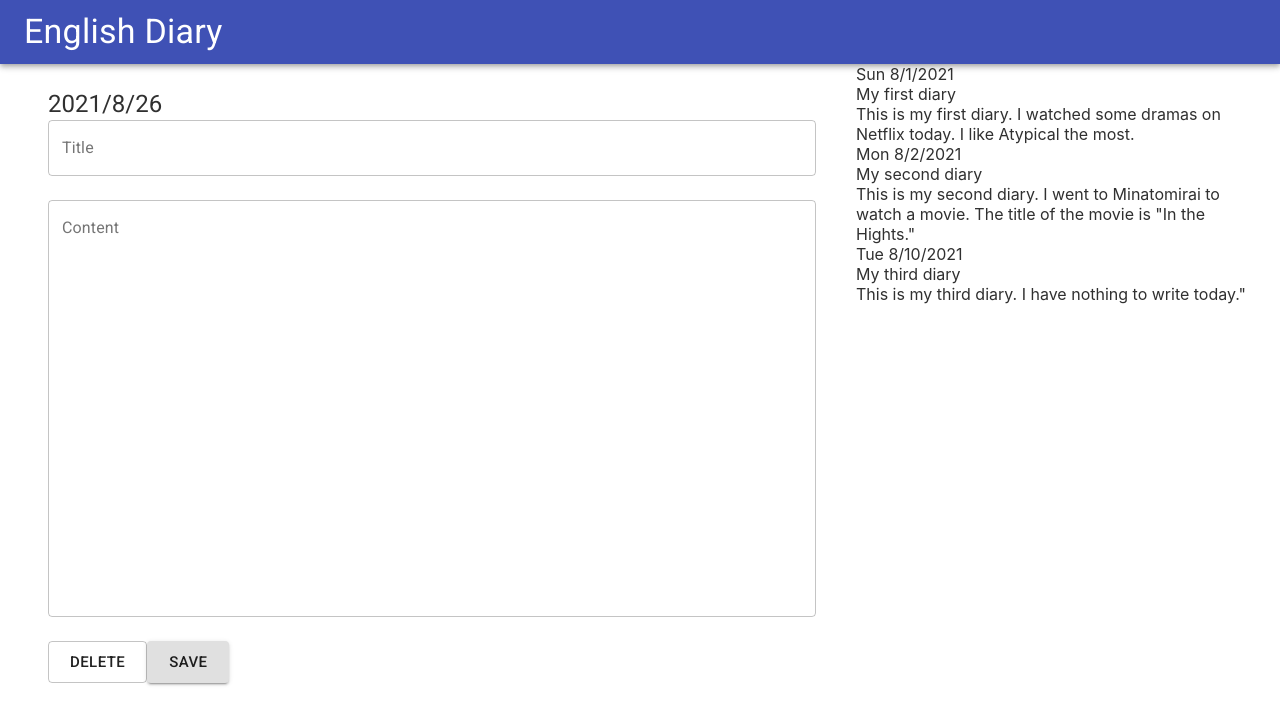
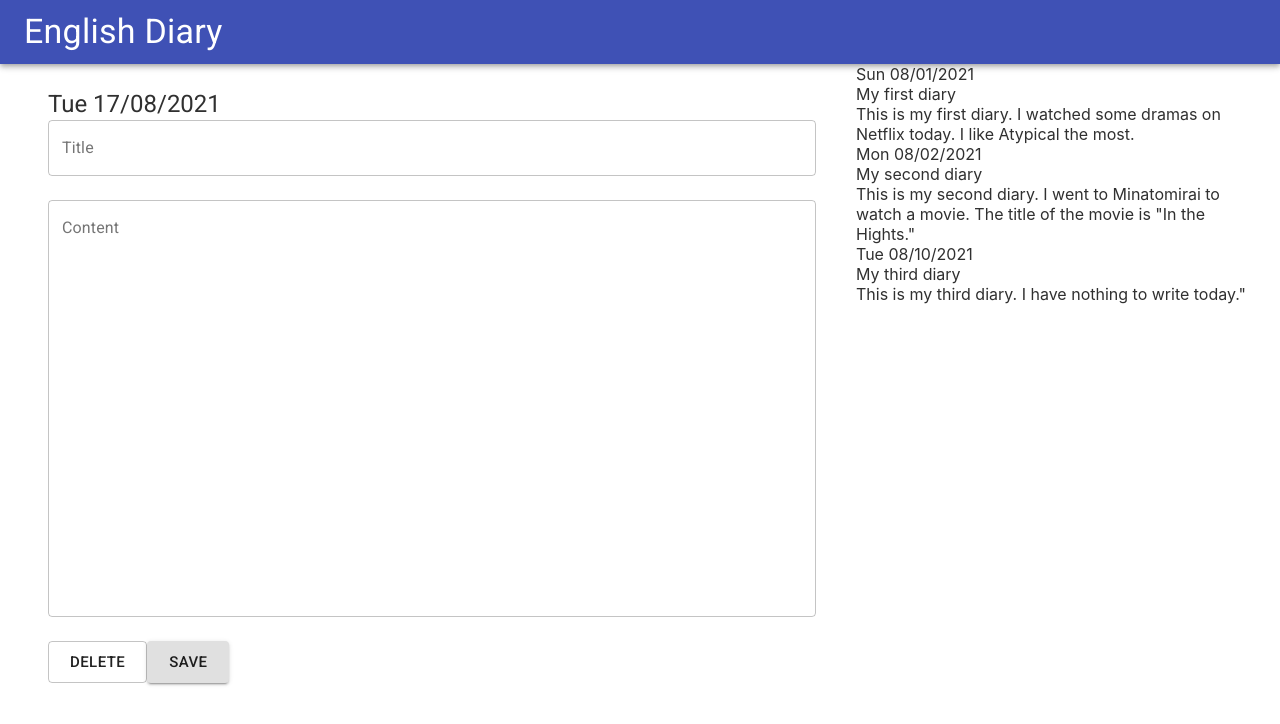
Before and after one commit to kyoko-nr/english-diary, a React (Create React App) app: page /top in a window 1280 px wide. Shown: the top 724 px of the page. Built offline with nearby package versions, Linux system fonts and the light colour scheme.

Commit message:
add DateFormatUtils and initialize date by today's date

```diff
--- a/src/components/Editor.tsx
+++ b/src/components/Editor.tsx
@@ -1,10 +1,11 @@
-import { ChangeEvent, useState } from 'react'
+import { ChangeEvent, useState, useEffect } from 'react'
 
 import { createStyles, makeStyles, Theme } from '@material-ui/core/styles'
 import Typography from '@material-ui/core/Typography'
 import { Button } from '@material-ui/core'
 
 import { TextInput } from './index'
+import { Format } from 'utils/DateFormatUtils'
 
 const useStyles = makeStyles((theme: Theme) =>
   createStyles({
@@ -22,8 +23,13 @@ type InputFunction = (event: ChangeEvent<HTMLTextAreaElement | HTMLInputElement>
 const Editor = (): JSX.Element => {
   const classes = useStyles()
 
+  const [date, setDate] = useState('')
   const [title, setTitle] = useState('')
   const [content, setContent] = useState('')
+
+  const handleDate: InputFunction = (event) => {
+    setDate(event.target.value)
+  }
 
   const handleTitle: InputFunction = (event) => {
     setTitle(event.target.value)
@@ -33,9 +39,15 @@ const Editor = (): JSX.Element => {
     setContent(event.target.value)
   }
 
+  useEffect(() => {
+    const today = new Date()
+    const str = Format(today)
+    setDate(str)
+  }, [])
+
   return (
     <div className={classes.content}>
-      <Typography variant="h5">2021/8/26</Typography>
+      <Typography variant="h5">{date}</Typography>
       <TextInput
         fullWidth={true}
         label={'Title'}
--- a/src/pages/TopPage.tsx
+++ b/src/pages/TopPage.tsx
@@ -9,18 +9,18 @@ type Diary = {
 }
 const diaries: Diary[] = [
   {
-    date: 'Sun 8/1/2021',
+    date: 'Sun 08/01/2021',
     title: 'My first diary',
     content: 'This is my first diary. I watched some dramas on Netflix today. I like Atypical the most.',
   },
   {
-    date: 'Mon 8/2/2021',
+    date: 'Mon 08/02/2021',
     title: 'My second diary',
     content:
       'This is my second diary. I went to Minatomirai to watch a movie. The title of the movie is "In the Hights."',
   },
   {
-    date: 'Tue 8/10/2021',
+    date: 'Tue 08/10/2021',
     title: 'My third diary',
     content: 'This is my third diary. I have nothing to write today."',
   },
--- /dev/null
+++ b/src/utils/DateFormatUtils.ts
@@ -0,0 +1,17 @@
+/**
+ * Format date to 'aaa dd/MM/yy' style string.
+ * @param date date
+ * @returns Formated day
+ */
+const Format = (date: Date): string => {
+  const dayOfWeekStr = ['Sun', 'Mon', 'Tue', 'Wed', 'Thu', 'Fri', 'Sat']
+  let formatStyle = 'aaa dd/MM/yyyy'
+  // const date = new Date()
+  formatStyle = formatStyle.replace(/aaa/g, dayOfWeekStr[date.getDay()])
+  formatStyle = formatStyle.replace(/yyyy/g, date.getFullYear().toString())
+  formatStyle = formatStyle.replace(/dd/g, ('0' + date.getDate()).slice(-2))
+  formatStyle = formatStyle.replace(/MM/g, ('0' + (date.getMonth() + 1)).slice(-2))
+  return formatStyle
+}
+
+export { Format as Format }
```
